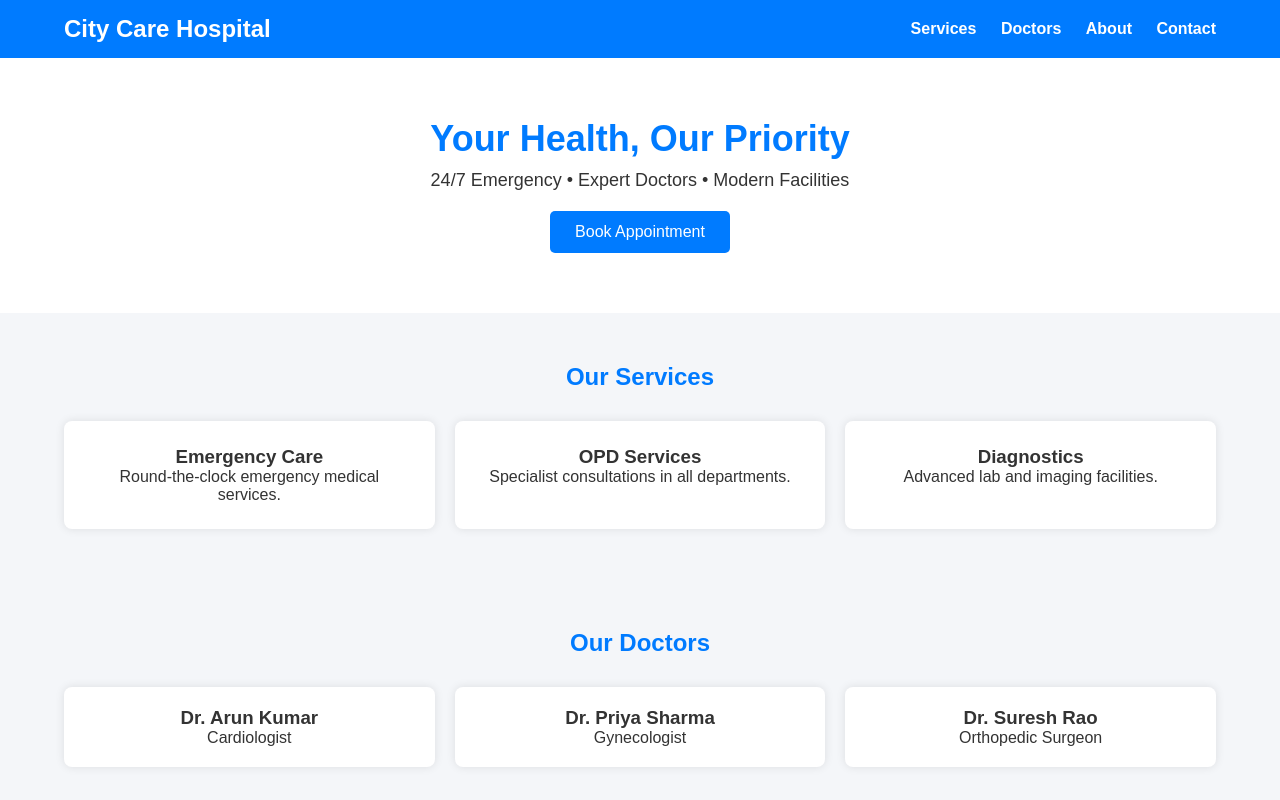
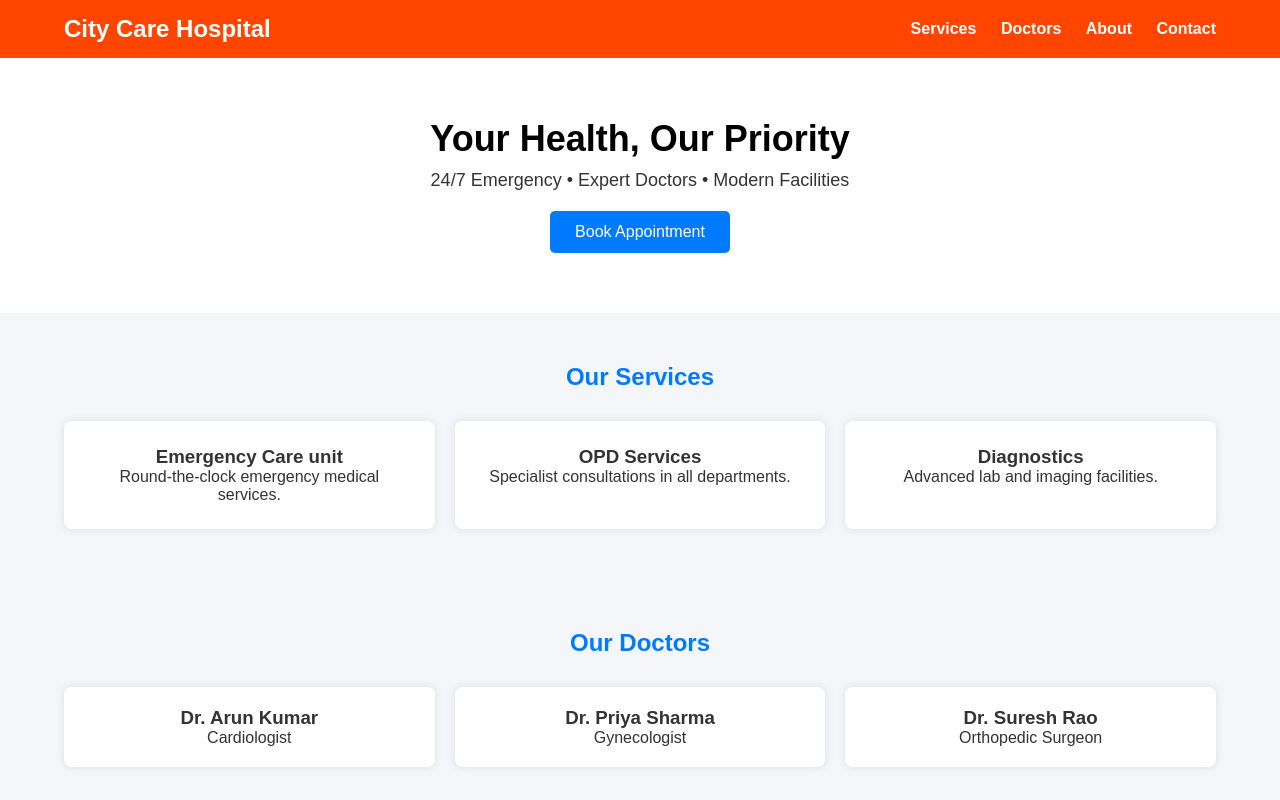
Before and after one commit to Suryaj3169/Hospitality.Pro, a plain HTML site: page index.html in a window 1280 px wide. Shown: the top 800 px of the page. Drawn offline with Linux system fonts and the light colour scheme.

Commit message:
thits commit

```diff
--- a/index.html
+++ b/index.html
@@ -20,7 +20,7 @@
 
         /* Header */
         header {
-            background: #007bff;
+            background: orangered;
             color: white;
             padding: 15px 0;
         }
@@ -57,7 +57,7 @@
         .hero h1 {
             font-size: 36px;
             margin-bottom: 10px;
-            color: #007bff;
+            color: black;
         }
 
         .hero p {
@@ -170,7 +170,7 @@
         <h2>Our Services</h2>
         <div class="services">
             <div class="service-box">
-                <h3>Emergency Care</h3>
+                <h3>Emergency Care unit</h3>
                 <p>Round-the-clock emergency medical services.</p>
             </div>
             <div class="service-box">
```
